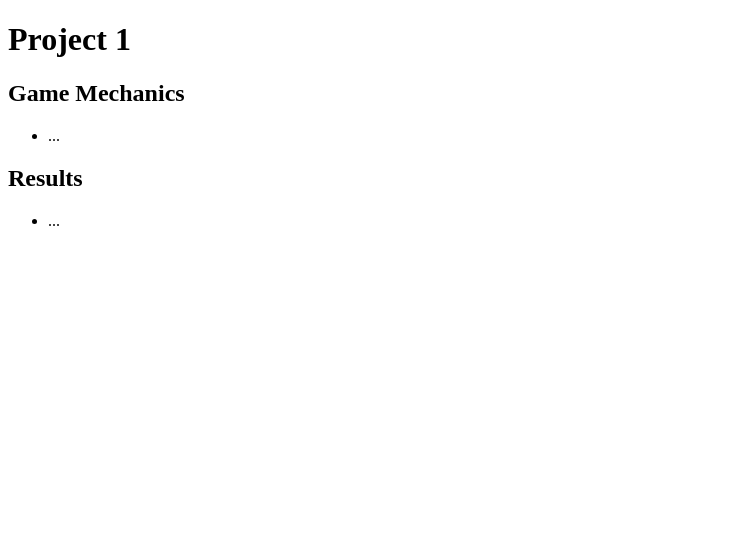
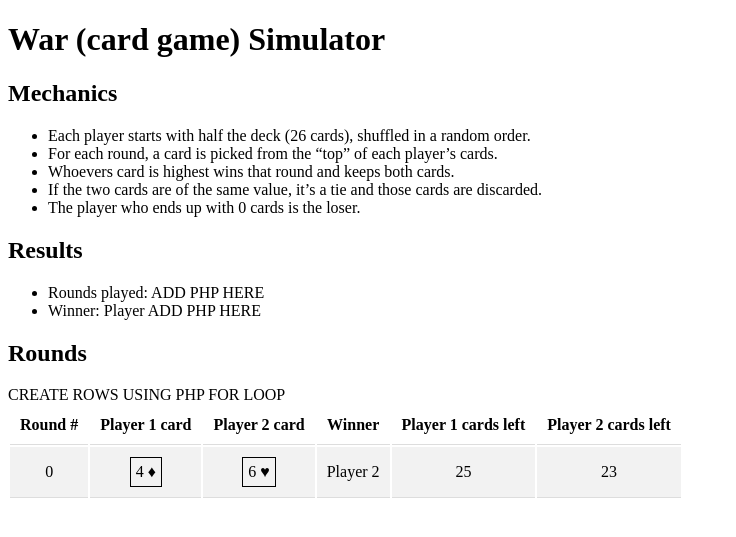
Before and after one commit to dpurser-dev/e2, a PHP site: page / in a window 1280 px wide. Shown: the top 537 px of the page, without its empty margins (0-736 px from the left). Run offline with PHP 8.4, Linux system fonts and the light colour scheme.

Commit message:
Added scaffolding and Separation of Concerns

```diff
--- /dev/null
+++ b/p1/index-view.php
@@ -0,0 +1,79 @@
+<!DOCTYPE html>
+<html lang='eng'>
+
+<head>
+
+    <title>Project 1</title>
+    <meta charset='utf-8'>
+    <link href=data:, rel=icon>
+    <style>
+    .card {
+        border: 1px solid black;
+        display: inline-block;
+        padding: 5px;
+    }
+
+    th,
+    td {
+        border-bottom: 1px solid #ddd;
+        padding: 10px;
+    }
+
+    tr:nth-child(even) {
+        background-color: #f2f2f2;
+    }
+
+    td {
+        text-align: center;
+    }
+    </style>
+</head>
+
+<body>
+
+    <h1>War (card game) Simulator</h1>
+
+    <h2>Mechanics</h2>
+    <ul>
+        <li>Each player starts with half the deck (26 cards), shuffled in a random order.</li>
+        <li>For each round, a card is picked from the “top” of each player’s cards.</li>
+        <li>Whoevers card is highest wins that round and keeps both cards.</li>
+        <li>If the two cards are of the same value, it’s a tie and those cards are discarded.</li>
+        <li>The player who ends up with 0 cards is the loser.</li>
+    </ul>
+
+    <h2>Results</h2>
+    <ul>
+        <li>Rounds played: ADD PHP HERE </li>
+        <li>Winner: Player ADD PHP HERE </li>
+    </ul>
+
+    <h2>Rounds</h2>
+    CREATE ROWS USING PHP FOR LOOP
+    <table>
+        <tbody>
+            <tr>
+                <th>Round #</th>
+                <th>Player 1 card</th>
+                <th>Player 2 card</th>
+                <th>Winner</th>
+                <th>Player 1 cards left</th>
+                <th>Player 2 cards left</th>
+            </tr>
+            <tr>
+                <td>0 </td>
+                <td><span class="card">4 ♦</span>
+                </td>
+                <td><span class="card">6 ♥ </span></td>
+                <td>Player 2 </td>
+                <td>25 </td>
+                <td>23 </td>
+            </tr>
+        </tbody>
+    </table>
+
+
+
+</body>
+
+</html>
--- a/p1/index.php
+++ b/p1/index.php
@@ -1,28 +1,5 @@
-<!DOCTYPE html>
-<html lang='eng'>
+<?php
 
-    <head>
+# Add PHP here to generate rounds
 
-        <title>Project 1</title>
-        <meta charset='utf-8'>
-        <link href=data:, rel=icon>
-
-    </head>
-
-    <body>
-
-        <h1>Project 1</h1>
-
-        <h2>Game Mechanics</h2>
-        <ul>
-            <li>...</li>
-        </ul>
-
-        <h2>Results</h2>
-        <ul>
-            <li>...</li>
-        </ul>
-
-    </body>
-
-</html>
+require 'index-view.php';
```
